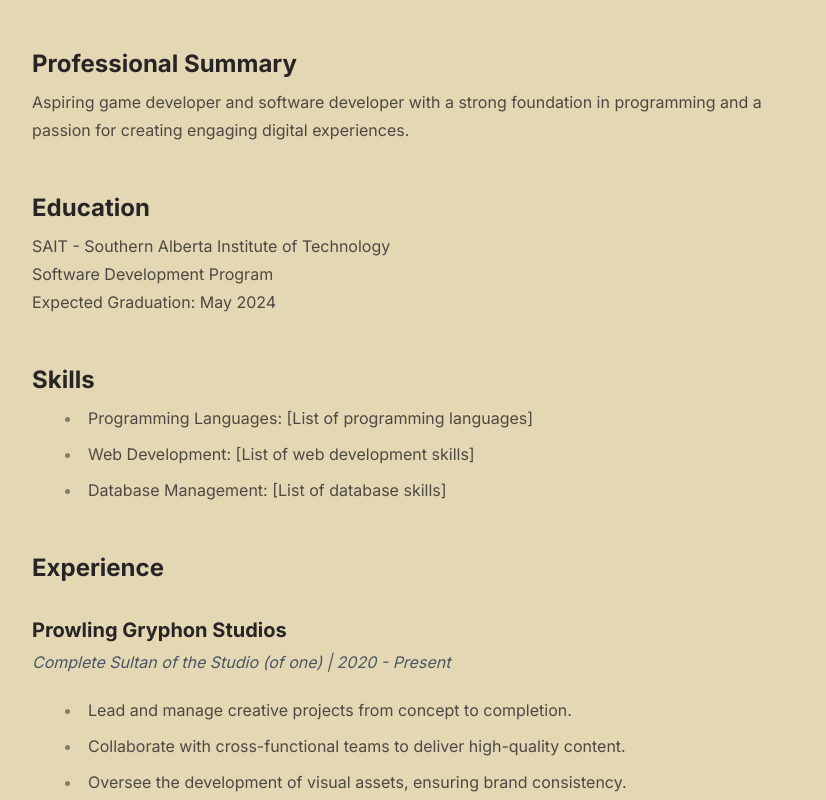
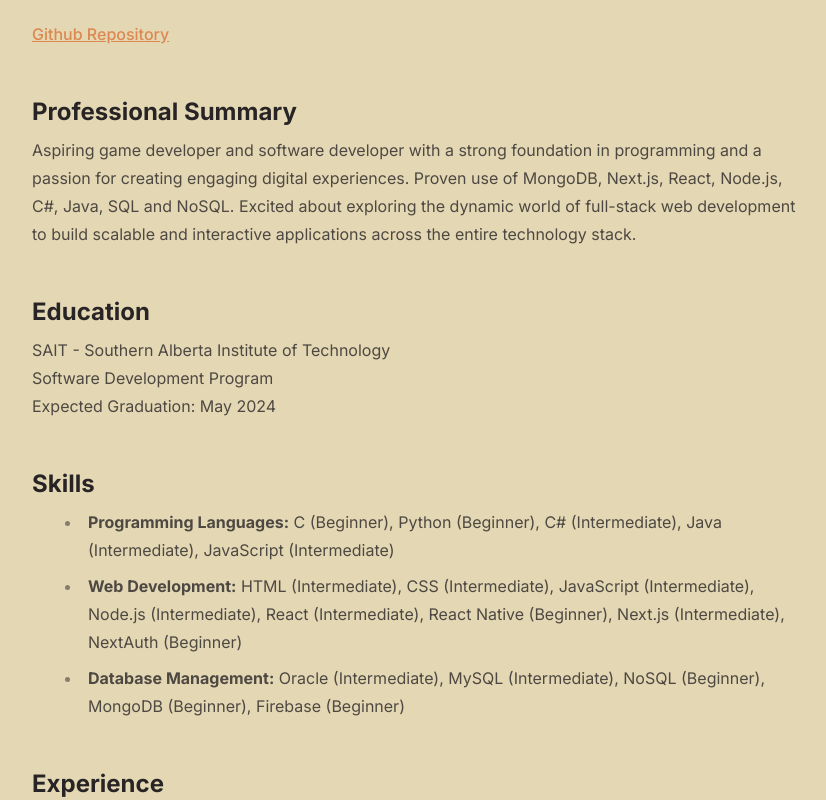
Before and after one commit to Prepsld/prowlinggryphonstudio, a Next.js app: page /resume in a window 1280 px wide. Shown: the part 480-1280 px from the top of the page, without its empty margins (224-1050 px from the left). Built offline with nearby package versions, Linux system fonts and the light colour scheme.

Commit message:
Updates resume and signin page

```diff
--- a/app/projects/signin/page.js
+++ b/app/projects/signin/page.js
@@ -73,7 +73,7 @@ export default function SignIn() {
           Sign In
         </button>
       </form>
-      <div className="flex mt-4">
+      <div className="flex items-center mt-4">
         <button
           className="btn btn-primary mr-2"
           onClick={() =>
@@ -97,7 +97,7 @@ export default function SignIn() {
           Sign in with GitHub
         </button>
       </div>
-      <Blurb text="Or sign in with your social media account." />
+      <Blurb />
     </div>
   );
 }
--- a/app/resume/page.js
+++ b/app/resume/page.js
@@ -16,7 +16,7 @@ export default function Resume() {
         <section>
           <h2 className="text-2xl font-bold mb-2">Contact Information</h2>
           <p>Phone: 403-393-1372</p>
-          {/* You can add placeholders for LinkedIn and GitHub */}
+          <p>Email: DavidPrepsl@gmail.com</p>
           <p>
             <a
               className="link link-accent"
@@ -42,7 +42,10 @@ export default function Resume() {
           <p>
             Aspiring game developer and software developer with a strong
             foundation in programming and a passion for creating engaging
-            digital experiences.
+            digital experiences. Proven use of MongoDB, Next.js, React, Node.js,
+            C#, Java, SQL and NoSQL. Excited about exploring the dynamic world
+            of full-stack web development to build scalable and interactive
+            applications across the entire technology stack.
           </p>
         </section>
 
@@ -60,9 +63,22 @@ export default function Resume() {
         <section>
           <h2 className="text-2xl font-bold mb-2">Skills</h2>
           <ul className="list-disc ml-6">
-            <li>Programming Languages: [List of programming languages]</li>
-            <li>Web Development: [List of web development skills]</li>
-            <li>Database Management: [List of database skills]</li>
+            <li>
+              <span className="font-bold">Programming Languages:</span> C
+              (Beginner), Python (Beginner), C# (Intermediate), Java
+              (Intermediate), JavaScript (Intermediate)
+            </li>
+            <li>
+              <span className="font-bold">Web Development:</span> HTML
+              (Intermediate), CSS (Intermediate), JavaScript (Intermediate),
+              Node.js (Intermediate), React (Intermediate), React Native
+              (Beginner), Next.js (Intermediate), NextAuth (Beginner)
+            </li>
+            <li>
+              <span className="font-bold">Database Management:</span> Oracle
+              (Intermediate), MySQL (Intermediate), NoSQL (Beginner), MongoDB
+              (Beginner), Firebase (Beginner)
+            </li>
             {/* Add more specific skills as needed */}
           </ul>
         </section>
@@ -72,24 +88,32 @@ export default function Resume() {
           <div>
             <h3 className="text-xl font-bold mb-1">Prowling Gryphon Studios</h3>
             <p className="italic text-gray-600">
-              Complete Sultan of the Studio (of one) | 2020 - Present
+              Supreme Sultan of the Studio (of one) | 2020 - Present
             </p>
             <ul className="list-disc ml-6">
               <li>
-                Lead and manage creative projects from concept to completion.
+                Dictatorially led and micro-managed imaginary creative projects
+                from concept to completion.
               </li>
               <li>
-                Collaborate with cross-functional teams to deliver high-quality
-                content.
+                Single-handedly collaborated with an imaginary cross-functional
+                team to deliver questionably high-quality content.
               </li>
               <li>
-                Oversee the development of visual assets, ensuring brand
-                consistency.
+                Ruthlessly oversaw the development of non-existent visual
+                assets, ensuring the consistency of the make-believe brand.
+              </li>
+              <li>
+                Imagined and implemented a non-existent marketing strategy to
+                promote the non-existent brand.
+              </li>
+              <li>
+                Created a completely real website to showcase the non-existent studio.
               </li>
             </ul>
           </div>
 
-          {/* Add more experience sections as needed */}
+          {/* Add more fictional experience sections as needed */}
         </section>
       </div>
       <Blurb />
```
